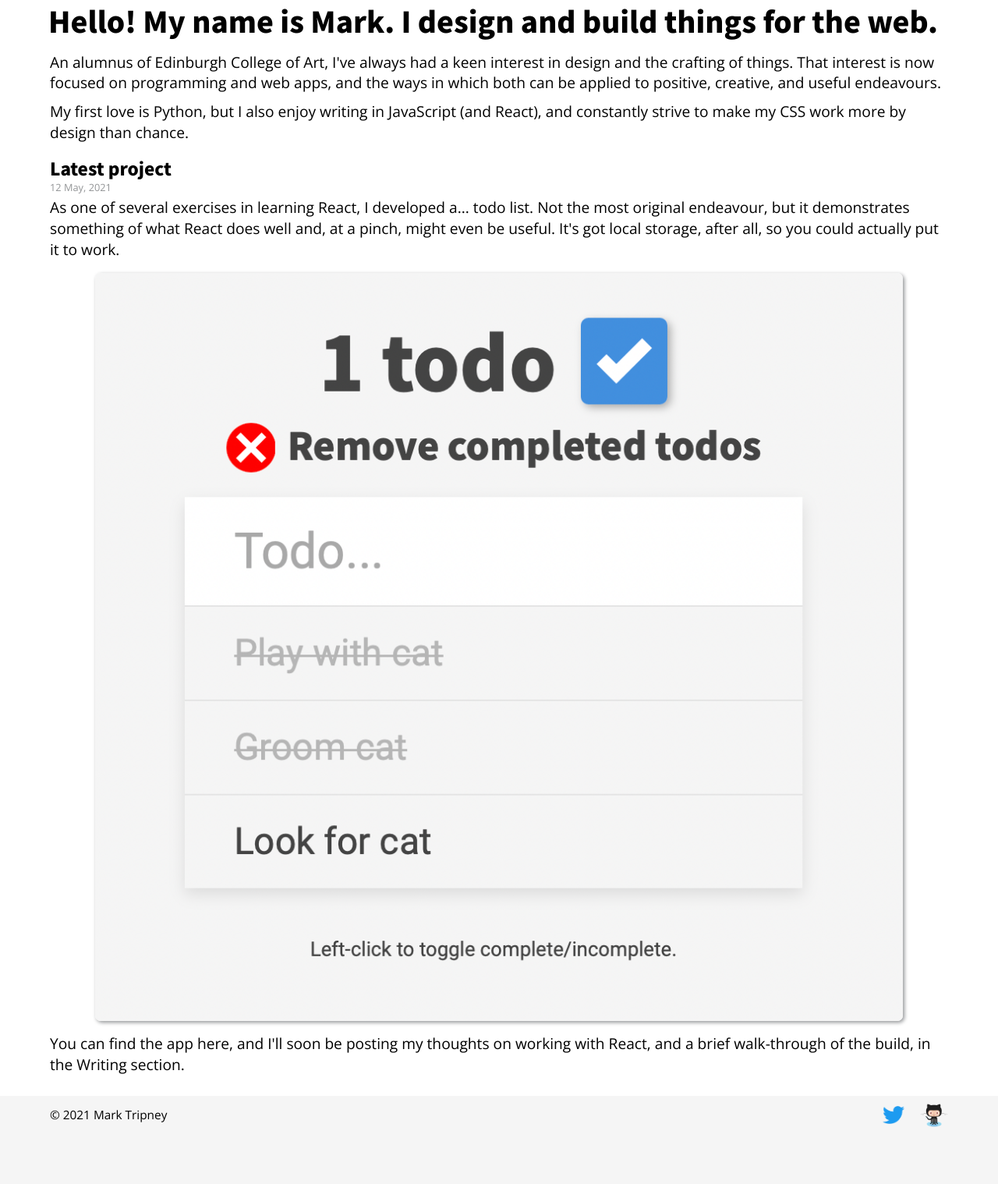
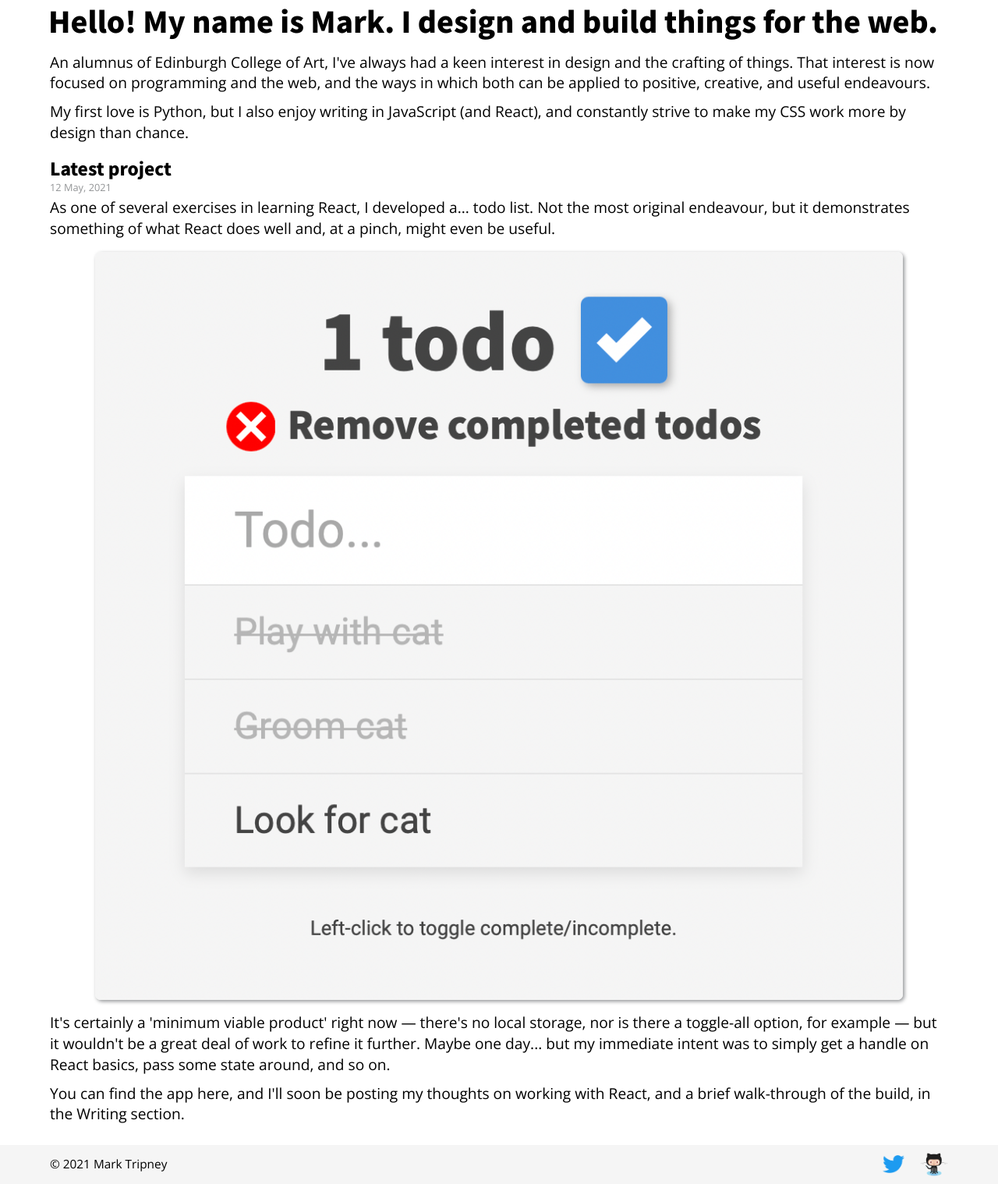
Before and after one commit to mark-tripney/marktripney-flask, a Flask app: page / in a window 1280 px wide. Shown: the part 72-1590 px from the top of the page at 78% size. Before the commit the page ends 1517 px from the top, so only its background shows below. Run offline with Flask 2, Linux system fonts and the light colour scheme.

Commit message:
Add 'Latest Project' text and img.

```diff
--- a/templates/index.html
+++ b/templates/index.html
@@ -2,12 +2,20 @@
 {% block content %}
   <h1 class="section-head">Hello! My name is Mark. I design and build things for the web.</h1>
   <p>
-    An alumnus of Edinburgh College of Art, I've always had a keen interest in design and the crafting of things. That interest is now focused on
-    programming and web apps, and the ways in which both can be applied to positive, creative, and useful endeavours.</p>
-  <p>My first love is Python, but I also enjoy writing in JavaScript (and React), and constantly strive to make my CSS work more by design than chance.</p>
+    An alumnus of Edinburgh College of Art, I've always had a keen interest in design and the crafting of things. That
+    interest is now focused on
+    programming and the web, and the ways in which both can be applied to positive, creative, and useful endeavours.</p>
+  <p>My first love is Python, but I also enjoy writing in JavaScript (and React), and constantly strive to make my CSS
+    work more by design than chance.</p>
   <h2>Latest project</h2>
   <small>12 May, 2021</small>
-  <p>As one of several exercises in learning React, I developed a... todo list. Not the most original endeavour, but it demonstrates something of what React does well and, at a pinch, might even be useful. It's got local storage, after all, so you <span class="italicise">could</span> actually put it to work.</p>
-  <img class="screenshot" src="{{ url_for("static", filename="img/todo-react.png") }}" alt="Screenshot from a React-based todo app, showing a list of complete and incomplete items.">
-  <p>You can find the app here, and I'll soon be posting my thoughts on working with React, and a brief walk-through of the build, in the Writing section.</p>
+  <p>As one of several exercises in learning React, I developed a... todo list. Not the most original endeavour, but it
+    demonstrates something of what React does well and, at a pinch, might even be useful.</p>
+  <img class="screenshot" src="{{ url_for("static", filename="img/todo-react.png") }}"
+       alt="Screenshot from a React-based todo app, showing a list of complete and incomplete items.">
+  <p>It's certainly a 'minimum viable product' right now &mdash; there's no local storage, nor is there a toggle-all
+    option, for example &mdash; but it wouldn't be a great deal of work to refine it further. Maybe one day... but my
+    immediate intent was to simply get a handle on React basics, pass some state around, and so on.</p>
+  <p>You can find the app <a href="https://react-todos-marktripney.vercel.app" target="_blank">here</a>, and I'll soon
+    be posting my thoughts on working with React, and a brief walk-through of the build, in the Writing section.</p>
 {% endblock content %}
```
